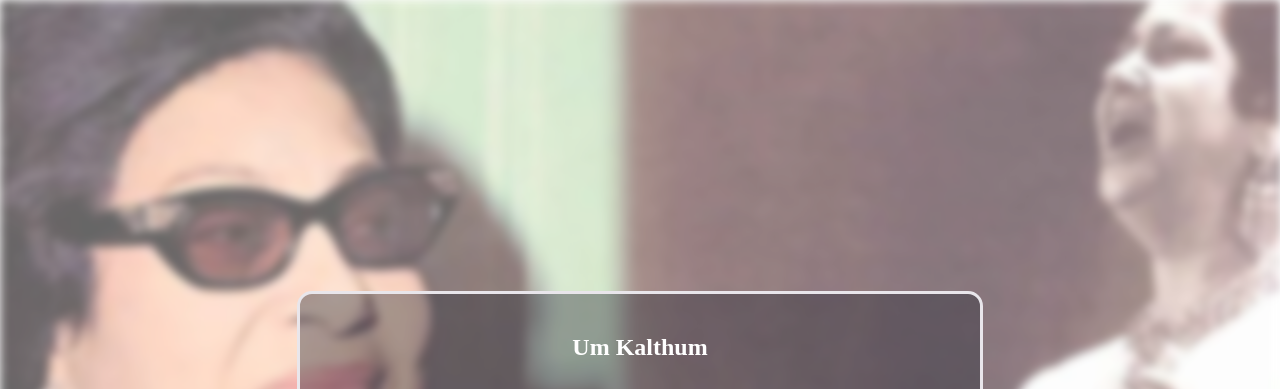
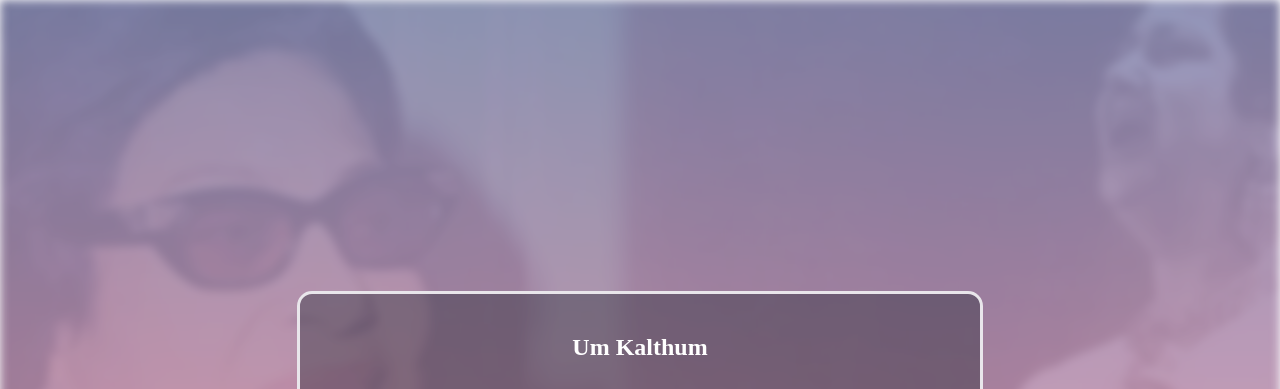
Before and after one commit to 7nansh/um-kulthum, a plain HTML site: page index.html in a window 1280 px wide. Shown: the top 389 px of the page. Drawn offline with Linux system fonts and the light colour scheme.

Commit message:
trying linear gradient

```diff
--- a/style.css
+++ b/style.css
@@ -1,6 +1,7 @@
 .parallax {
     /* background-image: url("umk.webp"); */
-    background-image: url("um.jpg");
+    /* background-image: url("um.jpg"); */
+    background: linear-gradient(rgba(29, 38, 113, 0.8), rgba(195, 55, 100, 0.8)),url("um.jpg");
     min-height: 700px;
     background-attachment: fixed;
     background-position: center;
@@ -19,6 +20,7 @@
     background-repeat: no-repeat;
     background-size: cover;
     opacity: 0.6;
+
 }
 
 .bg-text {
```
